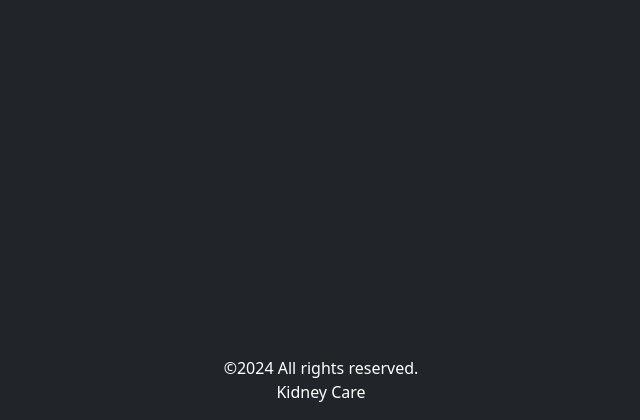
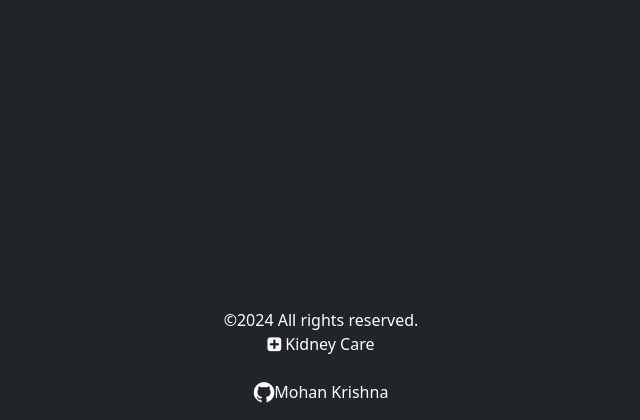
Before and after one commit to Mohan-Krishna1/Kidney-Stone-Detection, a Flask app: page /kidney_model in a window 1280 px wide. Shown: the part 380-800 px from the top of the page, without its empty margins (319-959 px from the left). Run offline with Flask 3, Linux system fonts and the light colour scheme.

Commit message:
Update model.html

```diff
--- a/templates/model.html
+++ b/templates/model.html
@@ -6,6 +6,10 @@
     <link
       href="https://cdn.jsdelivr.net/npm/bootstrap@5.3.3/dist/css/bootstrap.min.css"
       rel="stylesheet"
+    />
+    <link
+      rel="stylesheet"
+      href="https://cdnjs.cloudflare.com/ajax/libs/font-awesome/4.7.0/css/font-awesome.min.css"
     />
   </head>
 
@@ -67,7 +71,13 @@
       <div class="mt-5 mb-3 text-white text-center">
         <div class="fixed-bottom mb-3">
           ©2024 All rights reserved.<br />
-          Kidney Care
+          <i class="fa fa-plus-square rounded-circle"></i> Kidney Care<br />
+          <br />
+            <a class="nav-link d-flex align-items-center justify-content-center" href="https://github.com/Mohan-Krishna1"
+              >
+              <i style="font-size: 24px" class="fa">&#xf09b; </i>
+              Mohan Krishna</a
+            >
         </div>
       </div>
     </div>
```
